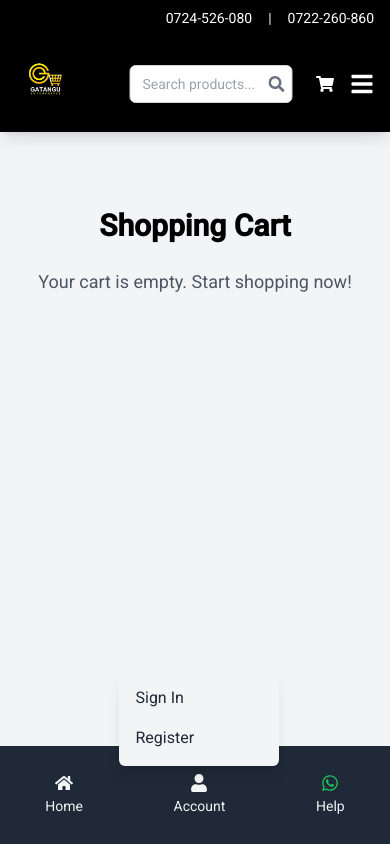
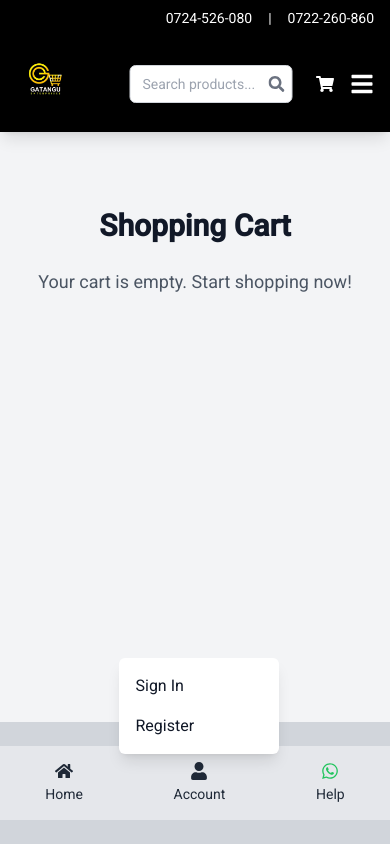
Before and after one commit to kevmaina001/Gatangu-frontend, a React (Create React App) app: page /cart in a window 390 px wide. Both pictures are taken after a click on the button "Account". Built offline with nearby package versions, Linux system fonts and the light colour scheme.

Commit message:
Updated version on footer

```diff
--- a/src/components/Footer.js
+++ b/src/components/Footer.js
@@ -1,3 +1,4 @@
+
 import React, { useContext, useState, useEffect } from 'react';
 import { Link } from 'react-router-dom';
 import { FaHome, FaUser, FaWhatsapp } from 'react-icons/fa';
@@ -23,20 +24,20 @@ const Footer = () => {
   }, [accountDropdownOpen]);
 
   return (
-    <footer className="bg-gray-800 text-gray-100 py-4 fixed bottom-0 w-full md:relative">
+    <footer className="bg-gray-300 text-gray-900 py-6 fixed bottom-0 w-full md:relative">
       {/* Desktop Footer */}
       <div className="container mx-auto text-center hidden md:block">
-        <p className="text-gray-400">
+        <p className="text-gray-600">
           &copy; 2024 Gatangu Enterprises. All rights reserved.
         </p>
       </div>
 
       {/* Mobile Footer Navigation */}
-      <div className="flex justify-around md:hidden bg-gray-800 text-gray-100 py-3">
+      <div className="flex justify-around md:hidden bg-gray-200 text-gray-800 py-4"> {/* Changed to lighter color for mobile */}
         {/* Home */}
         <Link
           to="/"
-          className="flex flex-col items-center text-sm hover:text-yellow-500 transition-all"
+          className="flex flex-col items-center text-sm hover:text-blue-600 transition-all"
         >
           <FaHome className="text-lg mb-1" />
           <span>Home</span>
@@ -46,7 +47,7 @@ const Footer = () => {
         <div className="relative">
           <button
             onClick={toggleAccountDropdown}
-            className="flex flex-col items-center text-sm hover:text-yellow-500 transition-all"
+            className="flex flex-col items-center text-sm hover:text-blue-600 transition-all"
           >
             <FaUser className="text-lg mb-1" />
             <span>{user ? user.username : 'Account'}</span>
@@ -54,7 +55,7 @@ const Footer = () => {
           {accountDropdownOpen && (
             <div
               id="accountDropdown"
-              className="absolute bottom-full mb-2 left-1/2 transform -translate-x-1/2 bg-gray-100 text-gray-800 rounded-md shadow-lg w-40"
+              className="absolute bottom-full mb-2 left-1/2 transform -translate-x-1/2 bg-white text-gray-900 rounded-md shadow-lg w-40"
             >
               <ul className="py-2">
                 {user ? (
@@ -96,7 +97,7 @@ const Footer = () => {
           href="https://wa.me/254724526080"
           target="_blank"
           rel="noopener noreferrer"
-          className="flex flex-col items-center text-sm hover:text-yellow-500 transition-all"
+          className="flex flex-col items-center text-sm hover:text-blue-600 transition-all"
         >
           <FaWhatsapp className="text-lg mb-1 text-green-500" />
           <span>Help</span>
--- a/src/pages/Cart.js
+++ b/src/pages/Cart.js
@@ -46,7 +46,7 @@ const Cart = () => {
                 className="w-24 h-24 bg-gray-100 flex items-center justify-center overflow-hidden rounded-lg"
               >
                 <img
-                  src={`https://gatangu-backend-1.onrender.com/${product.image}`}  // Fetch image from backend
+                  src={`https://gatangu-backend-1.onrender.com/${item.image}`} // Fetch image from backend
                   alt={item.name}
                   className="object-cover w-full h-full"
                 />
```
